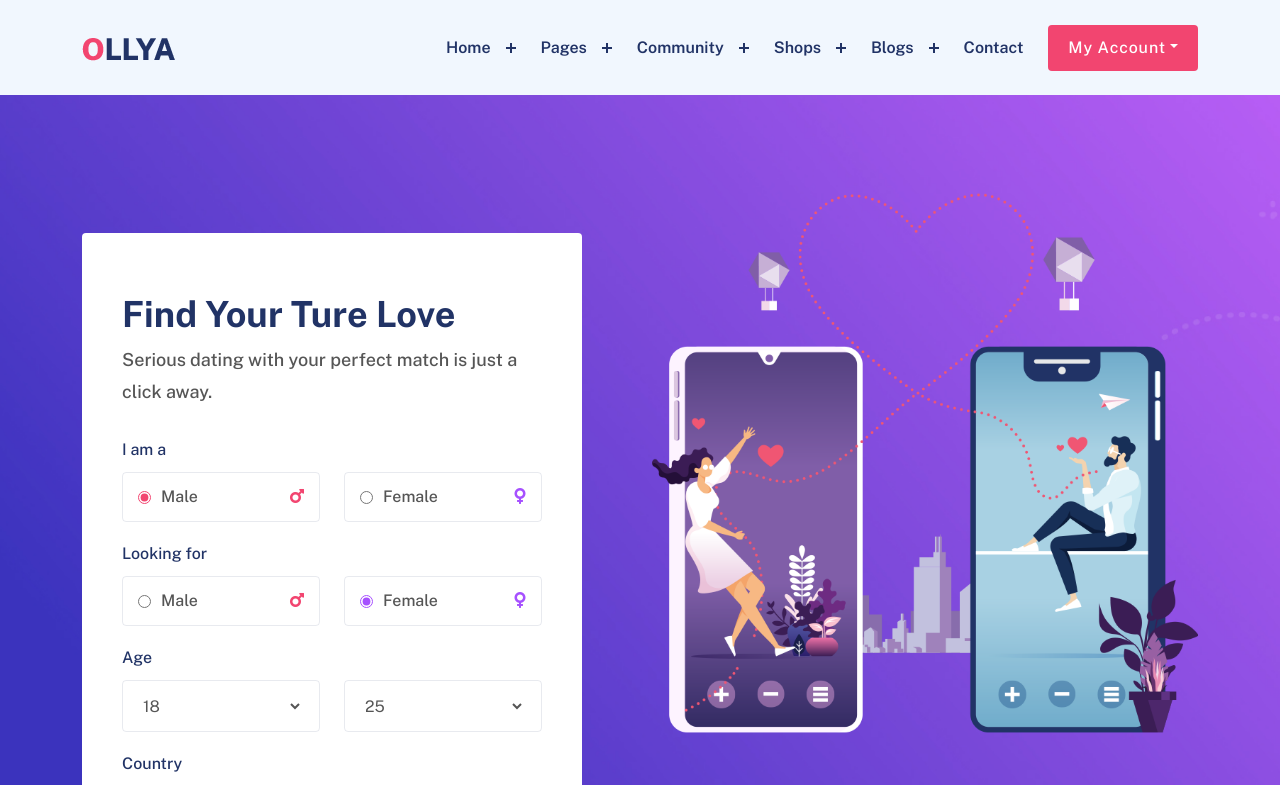
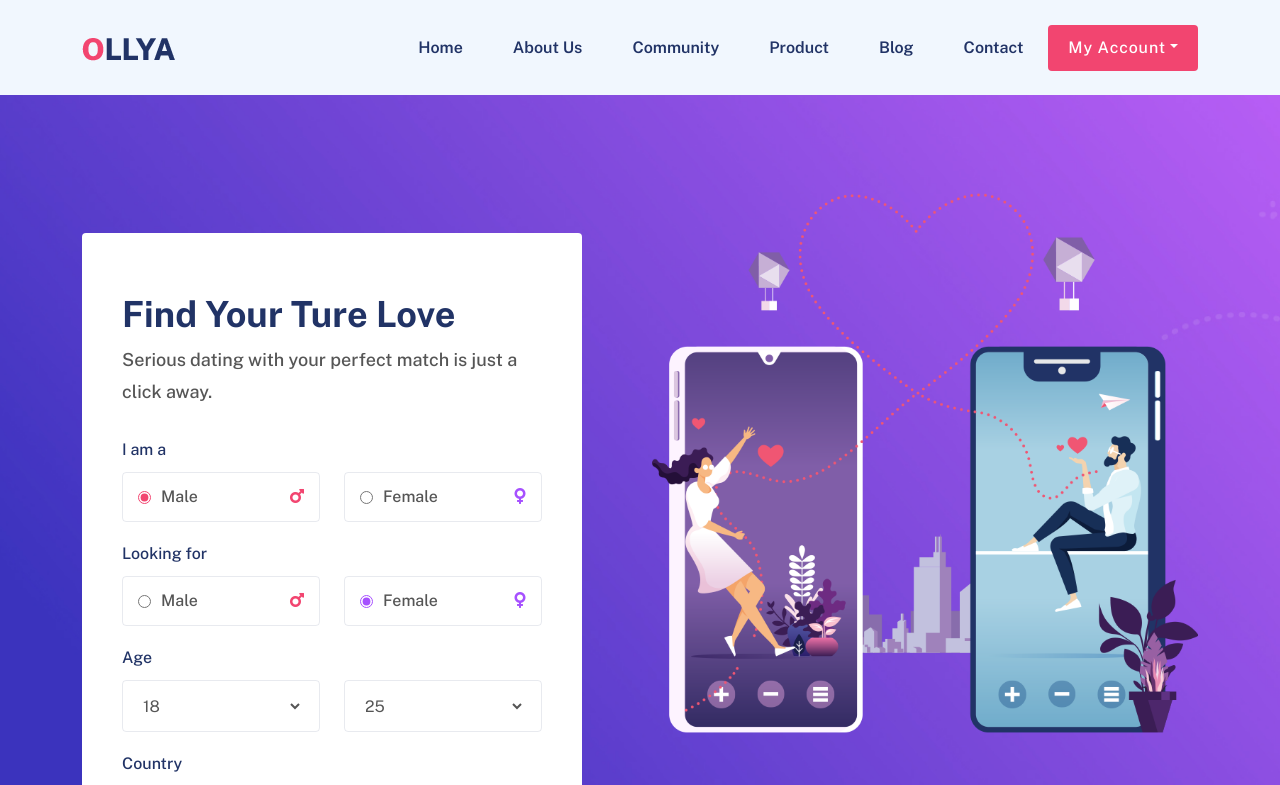
Before and after one commit to programming-agency/dating-and-community-project, a React (Create React App) app: page / in a window 1280 px wide. Shown: the top 785 px of the page. Built offline with nearby package versions, Linux system fonts and the light colour scheme.

Commit message:
:white_check_mark: update header

```diff
--- a/src/component/layout/header.jsx
+++ b/src/component/layout/header.jsx
@@ -3,11 +3,11 @@ import { Link, NavLink } from "react-router-dom";
 
 class HeaderOne extends Component {
     render() {
-        window.addEventListener('scroll', function() {
+        window.addEventListener('scroll', function () {
             var value = window.scrollY;
             if (value > 200) {
                 document.querySelector('.header').classList.add(['header-fixed'], ['animated'], ['fadeInDown'])
-            }else{
+            } else {
                 document.querySelector('.header').classList.remove(['header-fixed'], ['animated'], ['fadeInDown'])
             }
         });
@@ -25,48 +25,21 @@ class HeaderOne extends Component {
                             <div className="collapse navbar-collapse justify-content-end" id="navbarNavAltMarkup">
                                 <div className="navbar-nav mainmenu">
                                     <ul>
-                                        <li className="menu-item-has-children">
-                                            <a href="#" role="button" data-bs-toggle="dropdown" aria-haspopup="true" aria-expanded="false" data-bs-offset="0,0">Home</a>
-                                            <ul className="dropdown-menu">
-                                                <li><NavLink to="/" className={'active'}>Home Page One</NavLink></li>
-                                                <li><NavLink to="/index-2">Home Page Two</NavLink></li>
-                                                <li><NavLink to="/index-3">Home Page Three</NavLink></li>
-                                            </ul>
+                                        <li>
+
+                                            <Link to="/"> Home</Link>
+                                        </li>
+                                        <li >
+                                            <li><NavLink to="/about">About Us</NavLink></li>
+                                        </li>
+                                        <li>
+                                            <li><NavLink to="/community">Community</NavLink></li>
+                                        </li>
+                                        <li >
+                                            <li><NavLink to="/shop">Product</NavLink></li>
                                         </li>
                                         <li className="menu-item-has-children">
-                                            <a href="#" role="button" data-bs-toggle="dropdown" aria-haspopup="true" aria-expanded="false" data-bs-offset="0,0">Pages</a>
-                                            <ul className="dropdown-menu">
-                                                <li><NavLink to="/about">About Us</NavLink></li>
-                                                <li><NavLink to="/membership">Membership</NavLink></li>
-                                                <li><NavLink to="/comingsoon">comingsoon</NavLink></li>
-                                                <li><NavLink to="/404">404</NavLink></li>
-                                            </ul>
-                                        </li>
-                                        <li className="menu-item-has-children">
-                                            <a href="#" role="button" data-bs-toggle="dropdown" aria-haspopup="true" aria-expanded="false" data-bs-offset="0,0">Community</a>
-                                            <ul className="dropdown-menu">
-                                                <li><NavLink to="/community">Community</NavLink></li>
-                                                <li><NavLink to="/group">All Group</NavLink></li>
-                                                <li><NavLink to="/members">All Members</NavLink></li>
-                                                <li><NavLink to="/activity">Activity</NavLink></li>
-
-                                            </ul>
-                                        </li>
-                                        <li className="menu-item-has-children">
-                                            <a href="#" role="button" data-bs-toggle="dropdown" aria-haspopup="true" aria-expanded="false" data-bs-offset="0,0">Shops</a>
-                                            <ul className="dropdown-menu">
-                                                <li><NavLink to="/shop">Product</NavLink></li>
-                                                <li><NavLink to="/shop-single">Product Details</NavLink></li>
-                                                <li><NavLink to="/shop-cart">Product Cart</NavLink></li>
-                                            </ul>
-                                        </li>
-                                        <li className="menu-item-has-children">
-                                            <a href="#" role="button" data-bs-toggle="dropdown" aria-haspopup="true" aria-expanded="false" data-bs-offset="0,0">Blogs</a>
-                                            <ul className="dropdown-menu">
-                                                <li><NavLink to="/blog">Blog</NavLink></li>
-                                                <li><NavLink to="/blog-2">Blog Style Two</NavLink></li>
-                                                <li><NavLink to="/blog-single">Blog Details</NavLink></li>
-                                            </ul>
+                                        <li><NavLink to="/blog">Blog</NavLink></li>
                                         </li>
                                         <li><NavLink to="/contact">contact</NavLink></li>
                                     </ul>
```
